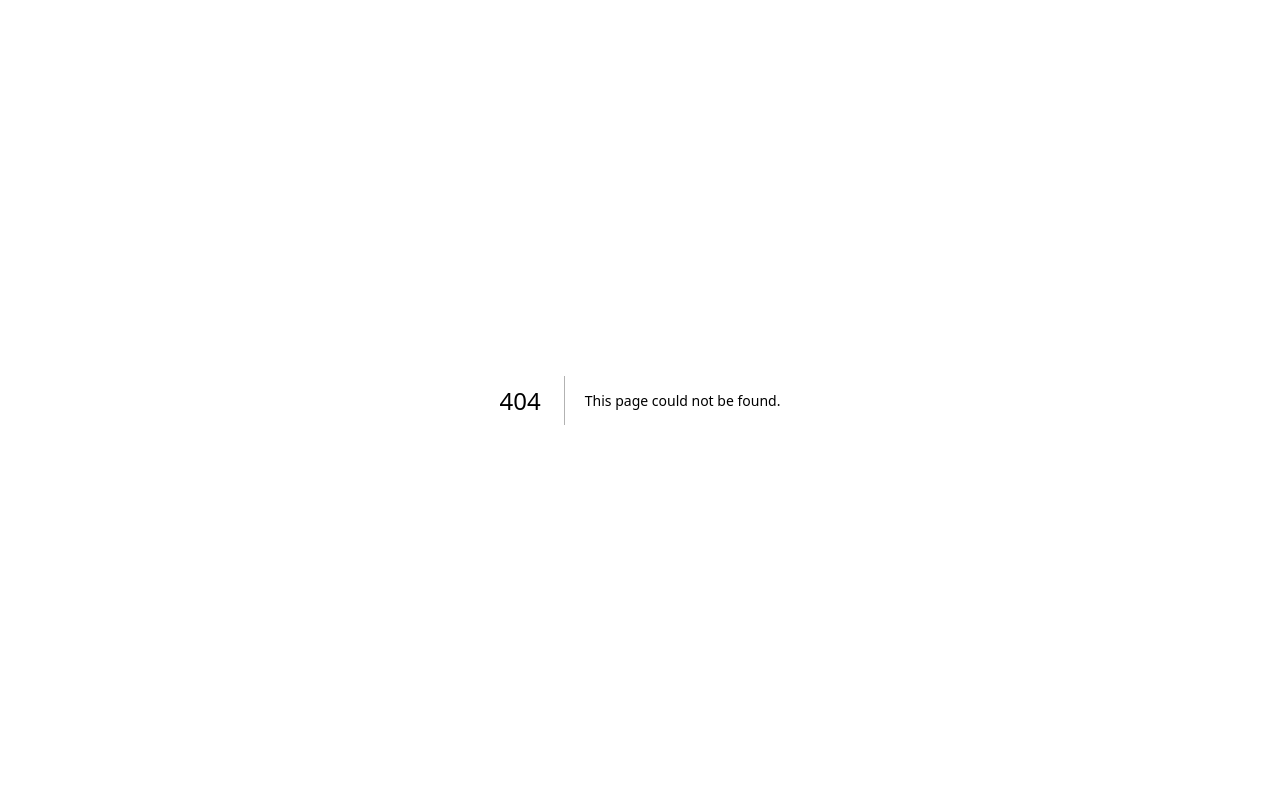
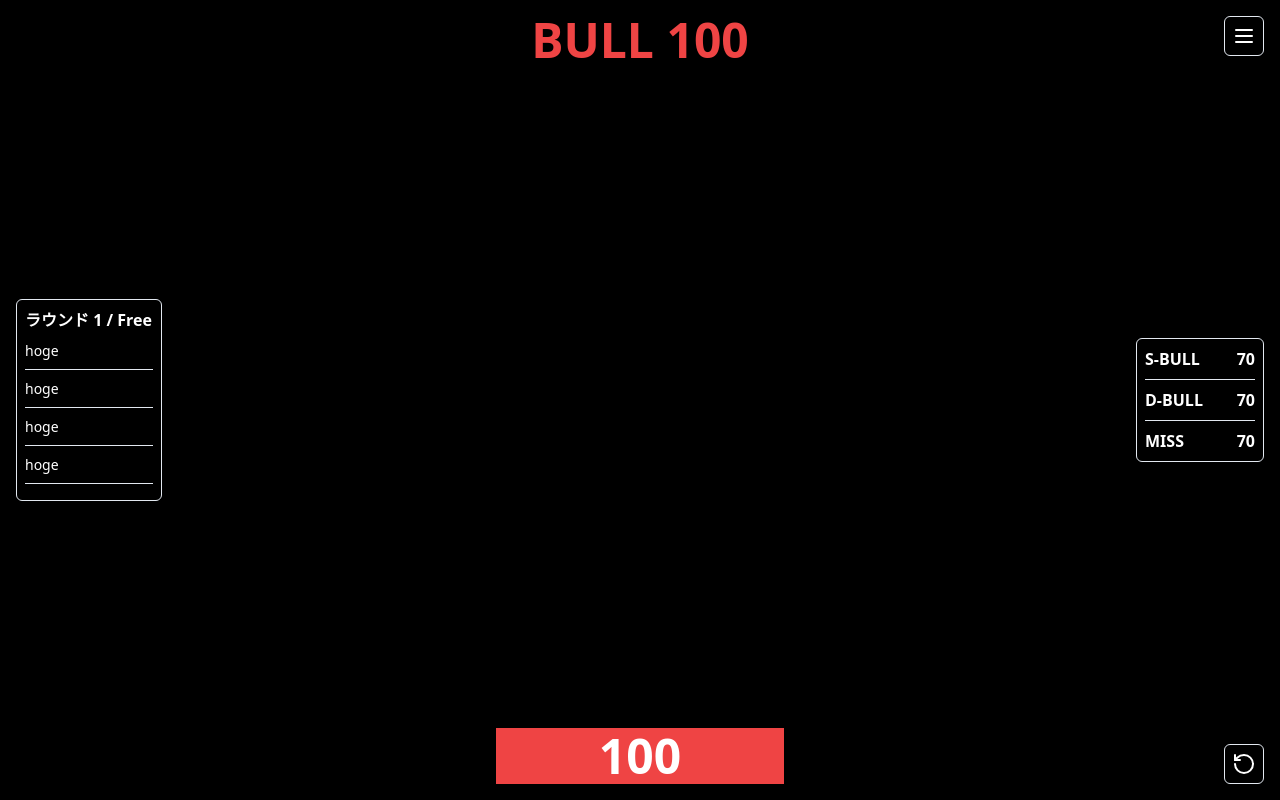
Before and after one commit to RuiOkazaki/dartsroutine, a Next.js app: page /game/play in a window 1280 px wide. Before the commit this address had no page. Built offline with nearby package versions, Linux system fonts and the light colour scheme.

Commit message:
feat: ゲームのプレイ画面を仮実装

```diff
--- /dev/null
+++ b/src/app/game/play/page.tsx
@@ -0,0 +1,2 @@
+export * from '@/page/game-play';
+export { default } from '@/page/game-play';
--- /dev/null
+++ b/src/page/game-play/index.tsx
@@ -0,0 +1,107 @@
+'use client';
+
+import { Button } from '@/shared/ui/button';
+import { ScrollArea } from '@/shared/ui/scroll-area';
+import { Separator } from '@/shared/ui/separator';
+import { Typography } from '@/shared/ui/typography';
+import { MenuIcon, RotateCcwIcon } from 'lucide-react';
+
+export default async function Game() {
+  return (
+    <main className='h-full p-4'>
+      <div className='relative grid h-full w-full place-items-center'>
+        {/* ゲームタイトル */}
+        <Typography
+          variant='heading-m'
+          weight='bold'
+          className='absolute top-0 text-5xl text-red-500'
+        >
+          BULL 100
+        </Typography>
+
+        {/* ゲーム終了までの残りスコア */}
+        <div className='absolute bottom-0 grid h-14 w-72 place-items-center bg-red-500'>
+          <Typography
+            variant='heading-m'
+            weight='bold'
+            className='text-5xl text-white'
+          >
+            100
+          </Typography>
+        </div>
+
+        {/* ラウンド履歴 */}
+        <div className='absolute left-0 flex flex-col gap-2 rounded-md border p-2 pb-0'>
+          <Typography variant='body-l' weight='bold'>
+            ラウンド 1 / Free
+          </Typography>
+          <ScrollArea className='h-40 w-32 pb-2'>
+            <Typography>hoge</Typography>
+            <Separator className='my-2' />
+            <Typography>hoge</Typography>
+            <Separator className='my-2' />
+            <Typography>hoge</Typography>
+            <Separator className='my-2' />
+            <Typography>hoge</Typography>
+            <Separator className='my-2' />
+            <Typography>hoge</Typography>
+            <Separator className='my-2' />
+            <Typography>hoge</Typography>
+            <Separator className='my-2' />
+            <Typography>hoge</Typography>
+            <Separator className='my-2' />
+            <Typography>hoge</Typography>
+          </ScrollArea>
+        </div>
+
+        {/* 現在のスコア */}
+        <div className='absolute right-0 flex w-32 flex-col gap-2 rounded-md border p-2'>
+          <div className='flex justify-between'>
+            <Typography variant='body-l' weight='bold'>
+              S-BULL
+            </Typography>
+            <Typography variant='body-l' weight='bold'>
+              70
+            </Typography>
+          </div>
+          <Separator />
+          <div className='flex justify-between'>
+            <Typography variant='body-l' weight='bold'>
+              D-BULL
+            </Typography>
+            <Typography variant='body-l' weight='bold'>
+              70
+            </Typography>
+          </div>
+          <Separator />
+          <div className='flex justify-between'>
+            <Typography variant='body-l' weight='bold'>
+              MISS
+            </Typography>
+            <Typography variant='body-l' weight='bold'>
+              70
+            </Typography>
+          </div>
+        </div>
+
+        {/* ラウンド切り替えボタン */}
+        <Button
+          variant='outline'
+          size='icon'
+          className='absolute right-0 bottom-0 hover:bg-transparent hover:text-black'
+        >
+          <RotateCcwIcon />
+        </Button>
+
+        {/* 設定表示ボタン */}
+        <Button
+          variant='outline'
+          size='icon'
+          className='absolute top-0 right-0 hover:bg-transparent hover:text-black'
+        >
+          <MenuIcon />
+        </Button>
+      </div>
+    </main>
+  );
+}
```
